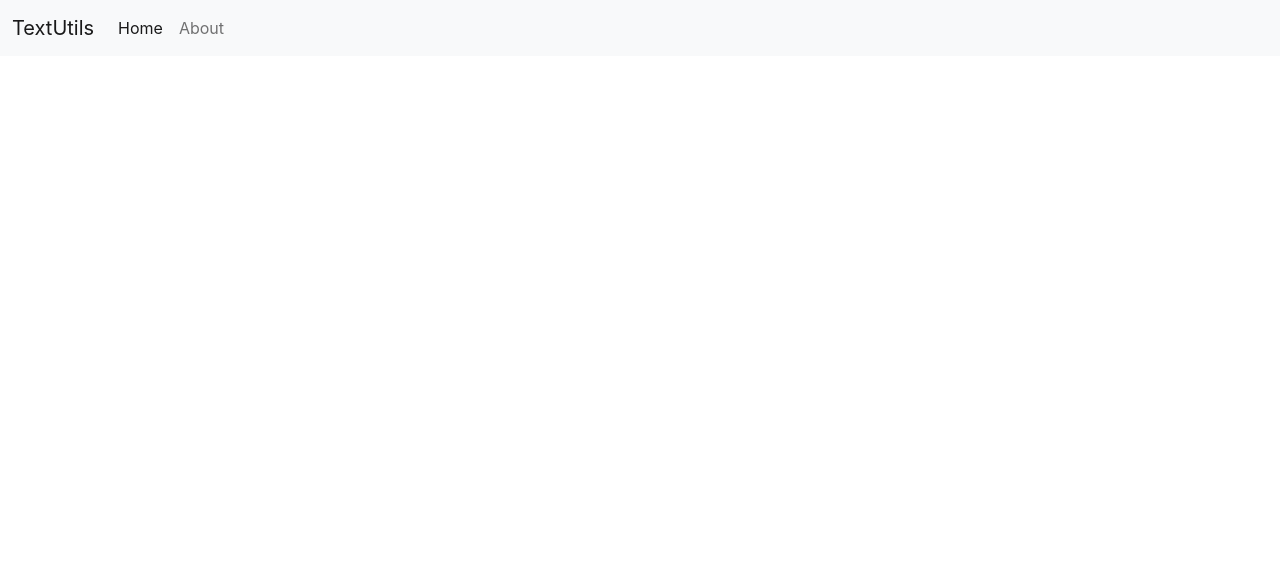
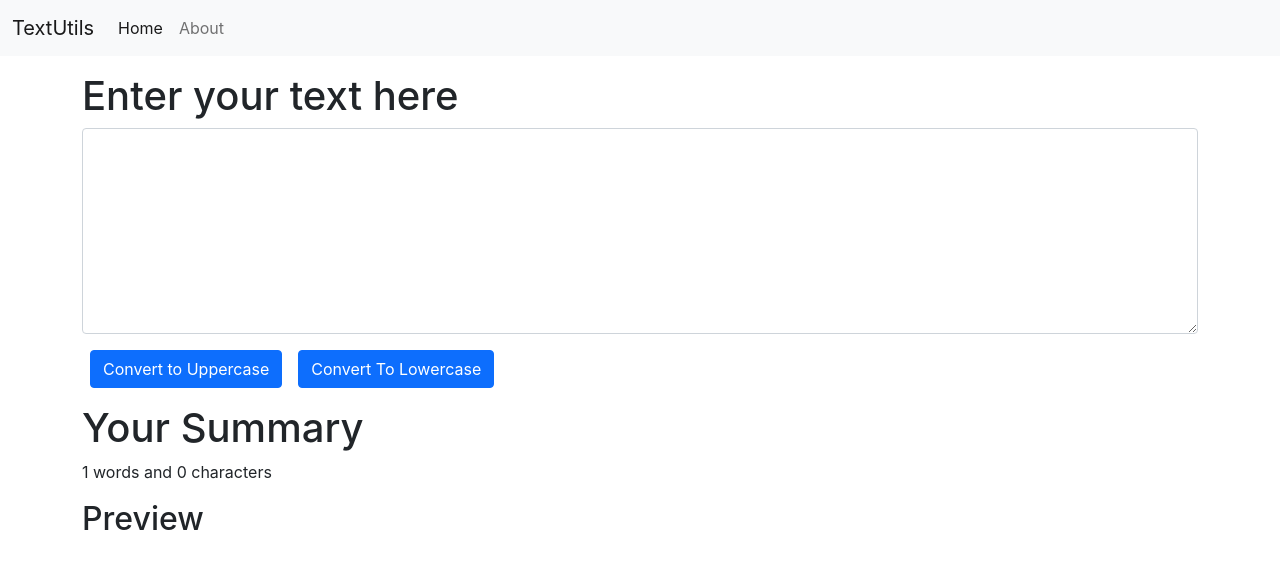
Before and after one commit to Pragati989/text-utils, a React (Create React App) app: page / in a window 1280 px wide. Shown: the top 568 px of the page. Built offline with nearby package versions, Linux system fonts and the light colour scheme.

Commit message:
Video - 7/8 Understanding State + Handle OnChange event of TextArea + Onclick event  of Button

```diff
--- a/src/App.js
+++ b/src/App.js
@@ -1,8 +1,10 @@
 import Navbar from "./components/Navbar";
+import TextForm from "./components/TextForm";
 function App() {
   return (
     <div>
        <Navbar title ="TextUtils"/>
+       <TextForm title =" Enter your text here" />
     </div>
   );
 }
--- /dev/null
+++ b/src/components/TextForm.js
@@ -0,0 +1,39 @@
+import React, {useState} from 'react';
+
+function TextForm(props) {
+
+const [text, setText] = useState("");
+
+const handleOnChange = (event) =>{
+    setText(event.target.value);
+}
+const handleUpClick = () => {
+    const newText = text.toUpperCase();
+    setText(newText);
+}
+
+const handleLowClick = () => {
+    const newText = text.toLowerCase();
+    setText(newText);
+}
+  return(
+  <>
+    <div className="container my-3">
+        <h1>{props.title}</h1>
+        <div className="mb-3">
+            <textarea className="form-control" id="myTextArea" rows="8" value={text} onChange ={handleOnChange}></textarea>
+        </div>
+        <button type="button" className="btn btn-primary mx-2" onClick ={handleUpClick}>Convert to Uppercase</button>
+        <button type="button" className="btn btn-primary mx-2" onClick = {handleLowClick}>Convert To Lowercase</button>
+    </div>
+    <div className= "container my-3">
+        <h1 >Your Summary</h1>
+        <p> {text.split(' ').length} words and {text.length} characters</p>
+        <h2> Preview </h2>
+        <p> {text}</p>
+    </div>
+  </>
+  )
+}
+
+export default TextForm;
```
